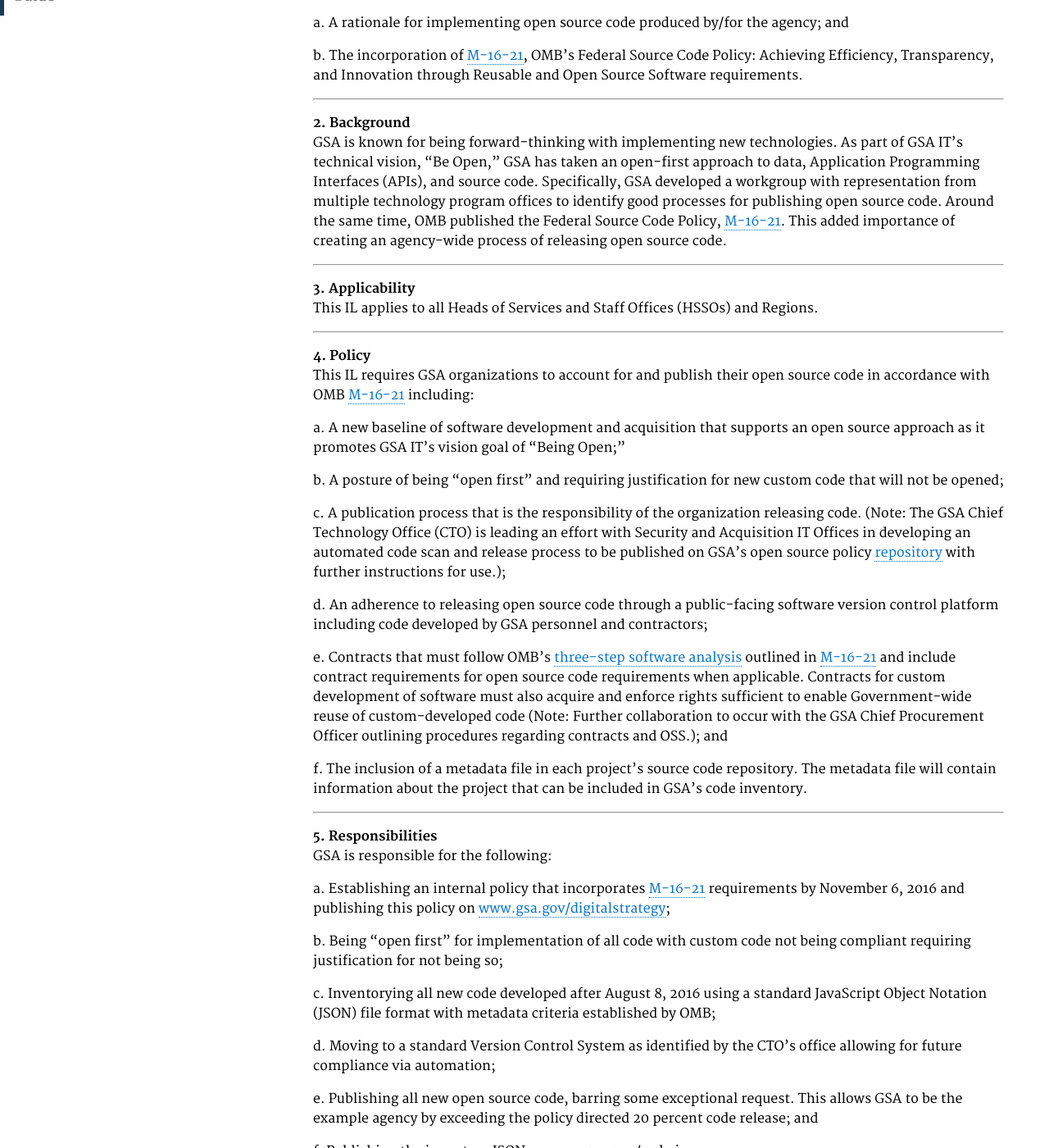
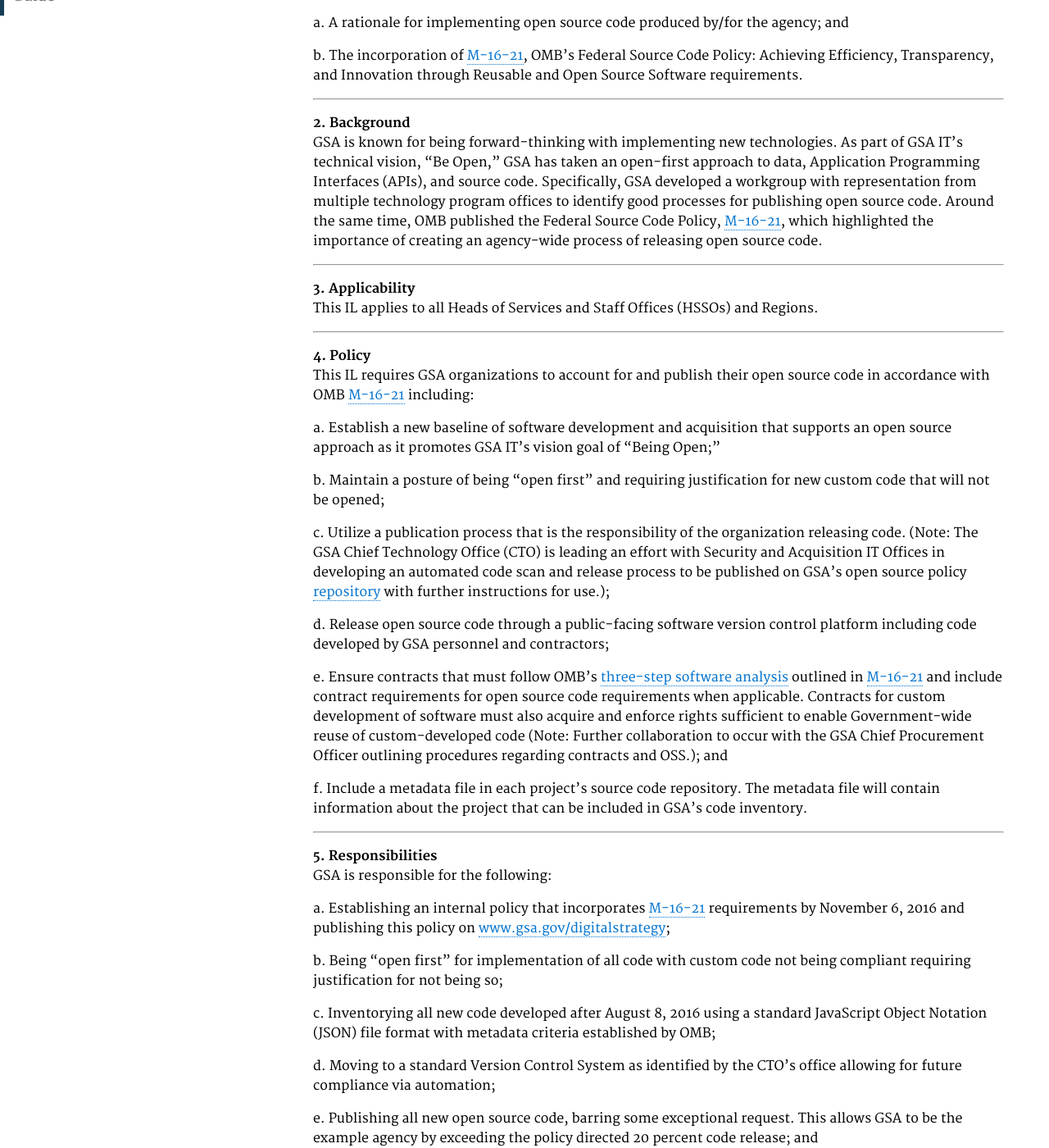
Before and after one commit to GSA/GSAOpenSourceImplementation, a Jekyll site: the page built from pages/policy.md, in a window 1280 px wide and 1400 px high, scrolled down 406 px. Shown: the whole window at 82% size. Built offline with Jekyll 4.4.1, drawn with Linux system fonts in a browser that asks for light colours; some web fonts are replaced; some of the changed text lies outside the part shown.

Commit message:
updates to GSA open source policy repo/site

```diff
--- a/pages/policy.md
+++ b/pages/policy.md
@@ -20,7 +20,7 @@ b.  The incorporation of [M-16-21](https://www.whitehouse.gov/sites/default/file
 ---
 
 **2. Background**
-GSA is known for being forward-thinking with implementing new technologies.  As part of GSA IT’s technical vision, “Be Open,” GSA has taken an open-first approach to data, Application Programming Interfaces (APIs), and source code.  Specifically, GSA developed a workgroup with representation from multiple technology program offices to identify good processes for publishing open source code.  Around the same time, OMB published the Federal Source Code Policy, [M-16-21](https://www.whitehouse.gov/sites/default/files/omb/memoranda/2016/m_16_21.pdf).  This added importance of creating an agency-wide process of releasing open source code.
+GSA is known for being forward-thinking with implementing new technologies.  As part of GSA IT’s technical vision, “Be Open,” GSA has taken an open-first approach to data, Application Programming Interfaces (APIs), and source code.  Specifically, GSA developed a workgroup with representation from multiple technology program offices to identify good processes for publishing open source code.  Around the same time, OMB published the Federal Source Code Policy, [M-16-21](https://www.whitehouse.gov/sites/default/files/omb/memoranda/2016/m_16_21.pdf), which highlighted the importance of creating an agency-wide process of releasing open source code.
 
 ---
 
@@ -32,17 +32,17 @@ This IL applies to all Heads of Services and Staff Offices (HSSOs) and Regions.
 **4. Policy**
 This IL requires GSA organizations to account for and publish their open source code in accordance with OMB [M-16-21](https://www.whitehouse.gov/sites/default/files/omb/memoranda/2016/m_16_21.pdf) including:
 
-a. A new baseline of software development and acquisition that supports an open source approach as it promotes GSA IT’s vision goal of “Being Open;”
+a. Establish a new baseline of software development and acquisition that supports an open source approach as it promotes GSA IT’s vision goal of “Being Open;”
 
-b. A posture of being “open first” and requiring justification for new custom code that will not be opened;
+b. Maintain a posture of being “open first” and requiring justification for new custom code that will not be opened;
 
-c. A publication process that is the responsibility of the organization releasing code.  (Note: The GSA Chief Technology Office (CTO) is leading an effort with Security and Acquisition IT Offices in developing an automated code scan and release process to be published on GSA’s open source policy [repository](https://github.com/GSA/GSAOpenSourcePolicy) with further instructions for use.);
+c. Utilize a publication process that is the responsibility of the organization releasing code.  (Note: The GSA Chief Technology Office (CTO) is leading an effort with Security and Acquisition IT Offices in developing an automated code scan and release process to be published on GSA’s open source policy [repository](https://github.com/GSA/GSAOpenSourcePolicy) with further instructions for use.);
 
-d. An adherence to releasing open source code through a public-facing software version control platform including code developed by GSA personnel and contractors;
+d. Release open source code through a public-facing software version control platform including code developed by GSA personnel and contractors;
 
-e. Contracts that must follow OMB’s [three-step software analysis](https://sourcecode.cio.gov/Three-Step-Software-Solutions-Analysis/) outlined in [M-16-21](https://www.whitehouse.gov/sites/default/files/omb/memoranda/2016/m_16_21.pdf) and include contract requirements for open source code requirements when applicable. Contracts for custom development of software must also acquire and enforce rights sufficient to enable Government-wide reuse of custom-developed code (Note: Further collaboration to occur with the GSA Chief Procurement Officer outlining procedures regarding contracts and OSS.); and
+e. Ensure contracts that must follow OMB’s [three-step software analysis](https://sourcecode.cio.gov/Three-Step-Software-Solutions-Analysis/) outlined in [M-16-21](https://www.whitehouse.gov/sites/default/files/omb/memoranda/2016/m_16_21.pdf) and include contract requirements for open source code requirements when applicable. Contracts for custom development of software must also acquire and enforce rights sufficient to enable Government-wide reuse of custom-developed code (Note: Further collaboration to occur with the GSA Chief Procurement Officer outlining procedures regarding contracts and OSS.); and
 
-f. The inclusion of a metadata file in each project’s source code repository.  The metadata file will contain information about the project that can be included in GSA’s code inventory.
+f. Include a metadata file in each project’s source code repository.  The metadata file will contain information about the project that can be included in GSA’s code inventory.
 
 ---
 
```
Also changed, not shown: other parts of pages/policy.md (+2 -2 lines), pages/about.md (+5 -5 lines), pages/examples.md (+1 -1 lines), pages/index.md (+2 -2 lines), 1 other file.
